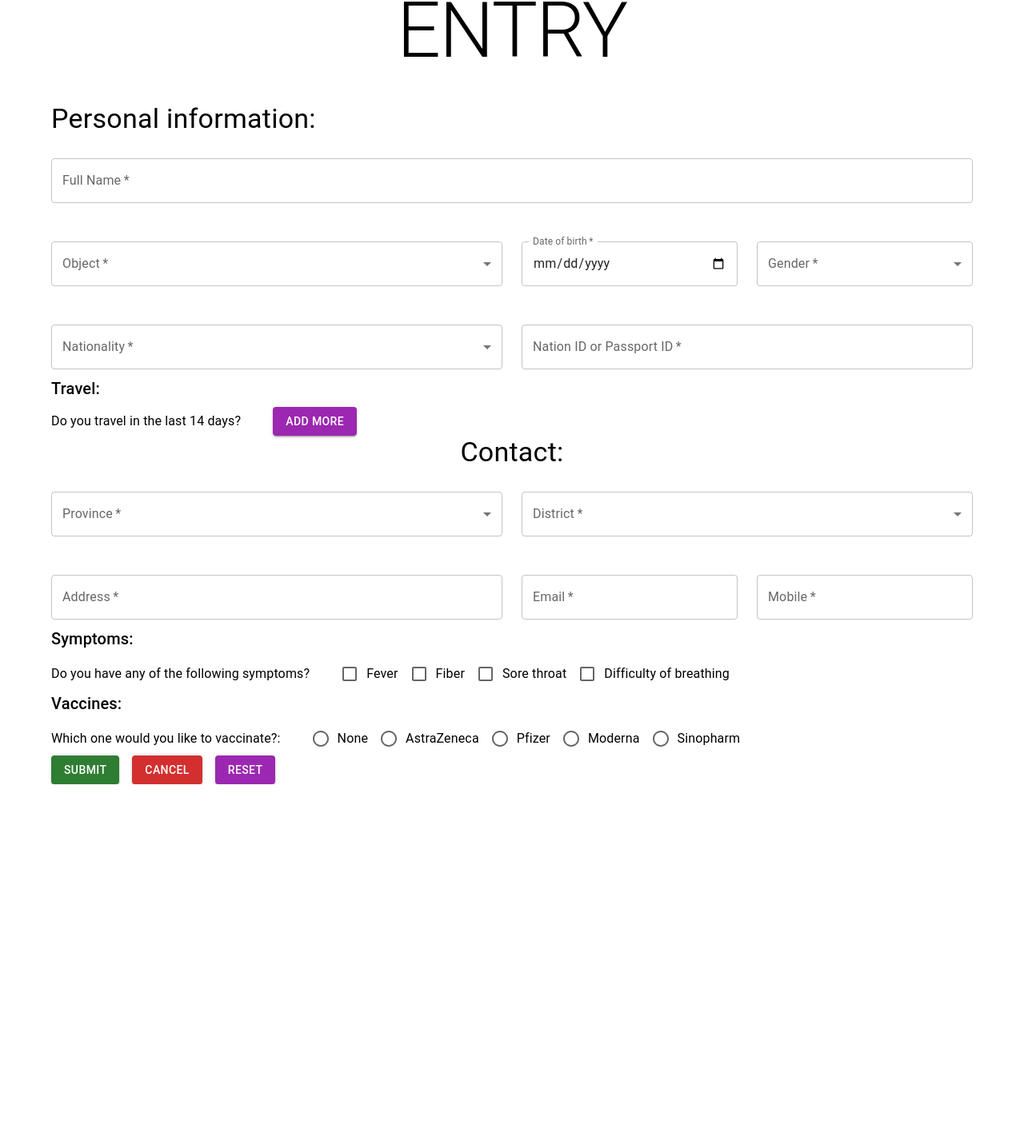
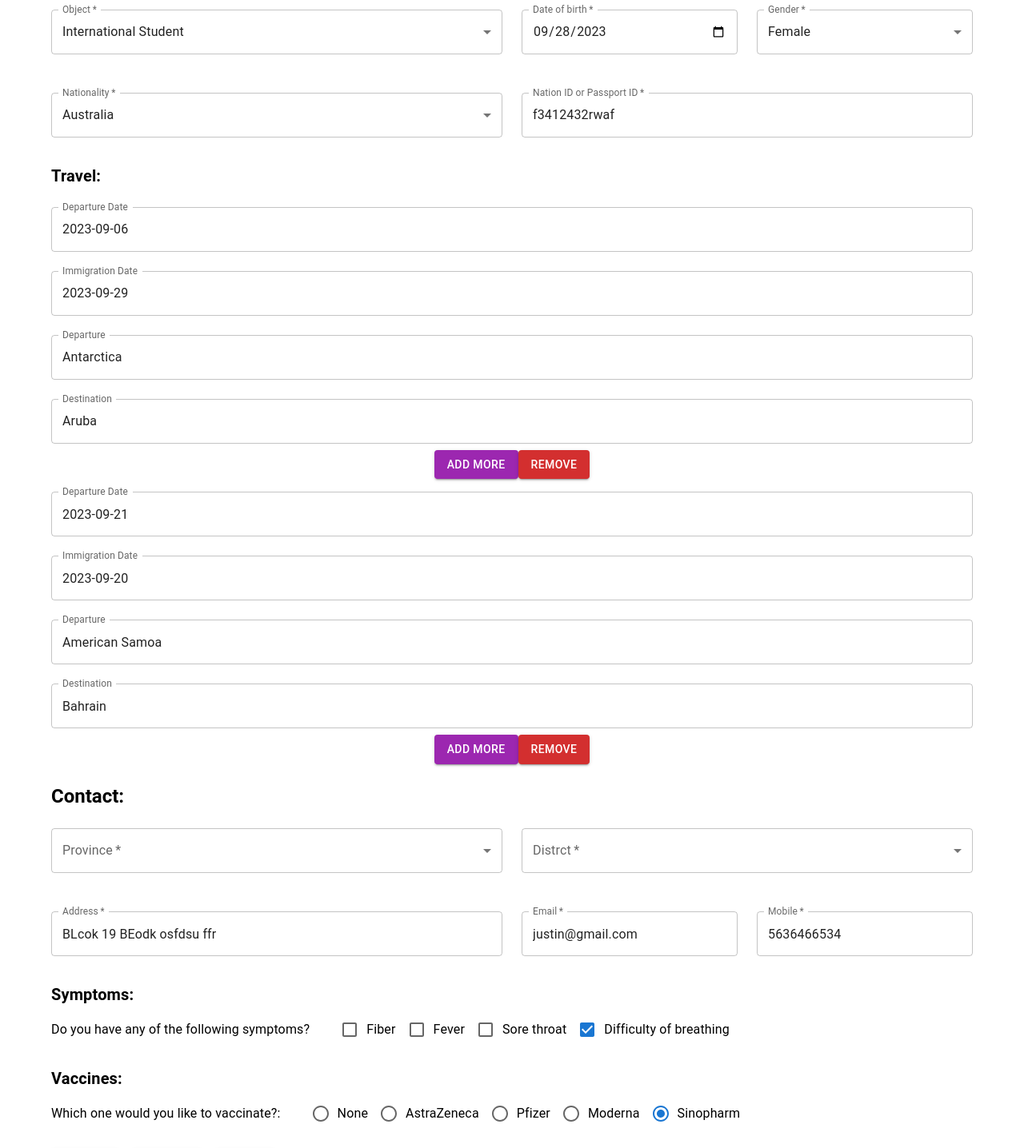
Before and after one commit to Just111n/health-declaration-app, a React (Create React App) app: page /form in a window 1280 px wide. Shown: the part 242-1678 px from the top of the page at 80% size. Before the commit the page ends 1223 px from the top, so only its background shows below. Built offline with nearby package versions, Linux system fonts and the light colour scheme.

Commit message:
Featrue: initial values check, left province and district

```diff
--- a/src/App.css
+++ b/src/App.css
@@ -36,3 +36,8 @@
     transform: rotate(360deg);
   }
 }
+
+.MuiTypography-root.form-section-header {
+  text-align: left;
+  font-weight: 600;
+}
--- a/src/App.js
+++ b/src/App.js
@@ -7,7 +7,7 @@ import {
   Navigate,
 } from "react-router-dom";
 import TableScreen from "./screens/TableScreen/TableScreen";
-import FormScreen from "./screens/FormScreen/FormScreen"; // Assuming you have this file
+import FormScreen from "./screens/FormScreen/FormScreen";
 import { Box } from "@mui/material";
 
 function App() {
@@ -18,8 +18,7 @@ function App() {
           <Route path="/" element={<Navigate to="/table" replace />} />
           <Route path="/table" element={<TableScreen />} />
           <Route path="/form" element={<FormScreen />} />
-          <Route path="/form/:formid" element={<FormScreen />} />{" "}
-          {/* This route handles editing */}
+          <Route path="/form/:formid" element={<FormScreen />} />
         </Routes>
       </Box>
     </Router>
--- /dev/null
+++ b/src/data/mock2.json
@@ -0,0 +1,17 @@
+{
+  "fullName": "Justin Looi Jenn Wei",
+  "object": "International Student",
+  "dateOfBirth": "2023-09-28",
+  "gender": "female",
+  "nationality": "Australia",
+  "nationId": "f3412432rwaf",
+  "travels": [],
+  "province": "Tỉnh Lai Châu",
+  "district": "Huyện Nậm Nhùm",
+  "address": "BLcok 19 BEodk osfdsu ffr",
+  "mobile": "5636466534",
+  "email": "justin@gmail.com",
+  "symptoms": ["Difficulty of breathing"],
+  "vaccines": "",
+  "id": "_3zj7o"
+}
--- a/src/screens/FormScreen/FormScreen.js
+++ b/src/screens/FormScreen/FormScreen.js
@@ -1,14 +1,25 @@
 import { Typography, Container } from "@mui/material";
 import React from "react";
 import DeclarationForm from "./components/DeclarationForm";
+import { useParams } from "react-router-dom";
 
 const FormScreen = () => {
+  const { formid } = useParams();
   return (
-    <Container maxWidth="lg">
-      <Typography variant="h1" gutterBottom>
+    <Container maxWidth="lg" sx={{ paddingTop: 5 }}>
+      <Typography
+        variant="h1"
+        gutterBottom
+        style={{
+          fontSize: "2rem",
+          marginBottom: "16px",
+          fontWeight: 500,
+          color: "#198754",
+        }}
+      >
         MEDICAL DECLARATION FORM FOR FOREIGN ENTRY
       </Typography>
-      <DeclarationForm />
+      <DeclarationForm formid={formid} />
     </Container>
   );
 };
--- a/src/screens/FormScreen/components/ContactSection.js
+++ b/src/screens/FormScreen/components/ContactSection.js
@@ -3,32 +3,29 @@ import { Typography, TextField, MenuItem, Box, Grid } from "@mui/material";
 import { Field } from "formik";
 import provincesAndDistricts from "../../../data/vietnam-province-district.json";
 
-const ContactSection = ({ touched, errors, handleChange }) => {
+const ContactSection = ({ touched, errors }) => {
   const [selectedProvince, setSelectedProvince] = useState("");
-
-  const handleProvinceChange = (event) => {
-    setSelectedProvince(event.target.value);
-  };
 
   return (
     <Box>
-      <Typography variant="h4" gutterBottom>
+      <Typography variant="h5" gutterBottom className="form-section-header">
         Contact:
       </Typography>
       <Grid container spacing={3}>
         <Grid item xs={6}>
-          <Field
+          <Field name="province">
+            {({ field, form }) => (
+              <TextField
+                {...field}
                 required
-            name="province"
                 label="Province"
-            as={TextField}
                 select
                 fullWidth
                 variant="outlined"
                 margin="normal"
                 onChange={(event) => {
-              handleProvinceChange(event);
-              handleChange(event); // Assuming Formik's handleChange is passed as a prop
+                  setSelectedProvince(event.target.value);
+                  form.setFieldValue("province", event.target.value);
                 }}
               >
                 <MenuItem value="">-----Choose</MenuItem>
@@ -37,19 +34,20 @@ const ContactSection = ({ touched, errors, handleChange }) => {
                     {provincesAndDistricts[provinceKey].name}
                   </MenuItem>
                 ))}
+              </TextField>
+            )}
           </Field>
         </Grid>
         <Grid item xs={6}>
           <Field
-            required
             name="district"
-            label="District"
             as={TextField}
             select
             fullWidth
             variant="outlined"
             margin="normal"
-            onChange={handleChange}
+            label="Distrct"
+            required
           >
             <MenuItem value="">-----Choose</MenuItem>
             {selectedProvince &&
--- a/src/screens/FormScreen/components/DeclarationForm.js
+++ b/src/screens/FormScreen/components/DeclarationForm.js
@@ -8,36 +8,79 @@ import VaccinesSection from "./VaccinesSection";
 import SymptomsSection from "./SymptomsSection";
 import FormActions from "./FormActions";
 import ContactSection from "./ContactSection";
+import { Grid } from "@mui/material";
+import { COVID_FORM_KEY } from "../../../config/constant";
+import { useNavigate } from "react-router-dom";
+import { generateShortID } from "../../../utils/utils";
+import fakeForm from "../../../data/mock2.json";
 
-const DeclarationForm = () => {
-  const initialValues = {
-    fullName: "",
-    object: "", // I assume it's a string based on your dropdown, adjust as necessary
-    dob: "", // Date of birth - format it in the same format you plan to use in your date picker
-    gender: "", // Can be "male", "female", or any other options you provide in your dropdown
-    nationality: "", // Should match the country codes in your countries.json
-    idOrPassport: "", // Nation ID or Passport ID
-    travels: [], // Assuming this will be an array to store multiple travel details
+const DeclarationForm = ({ formid }) => {
+  const navigate = useNavigate();
+  const existingData = JSON.parse(localStorage.getItem(COVID_FORM_KEY) || "[]");
+
+  // Define a default form structure
+  const defaultFormData = {
+    fullName: "Justin Looi Jenn Wei",
+    object: "International Student",
+    dateOfBirth: "2023-09-28",
+    gender: "female",
+    nationality: "Australia",
+    nationId: "f3412432rwaf",
+    travels: [
+      {
+        departureDate: "2023-09-06",
+        immigrationDate: "2023-09-29",
+        departure: "Antarctica",
+        destination: "Aruba",
+      },
+      {
+        departureDate: "2023-09-21",
+        immigrationDate: "2023-09-20",
+        departure: "American Samoa",
+        destination: "Bahrain",
+      },
+    ],
     province: "",
     district: "",
-    address: "",
-    email: "",
-    mobile: "",
-    symptoms: [], // Array to store symptoms
-    vaccine: "", // Vaccine type, or whatever string value you decide on
+    address: "BLcok 19 BEodk osfdsu ffr",
+    email: "justin@gmail.com",
+    mobile: "5636466534",
+    symptoms: ["Difficulty of breathing"],
+    vaccines: "Sinopharm",
   };
+  // const initialValues = {
+  //   fullName: "",
+  //   object: "", // I assume it's a string based on your dropdown, adjust as necessary
+  //   dob: "", // Date of birth - format it in the same format you plan to use in your date picker
+  //   gender: "", // Can be "male", "female", or any other options you provide in your dropdown
+  //   nationality: "", // Should match the country codes in your countries.json
+  //   idOrPassport: "", // Nation ID or Passport ID
+  //   travels: [], // Assuming this will be an array to store multiple travel details
+  //   province: "",
+  //   district: "",
+  //   address: "",
+  //   email: "",
+  //   mobile: "",
+  //   symptoms: [], // Array to store symptoms
+  //   vaccines: "", // Vaccine type, or whatever string value you decide on
+  // };
+
+  const initialFormData = formid
+    ? existingData.find((item) => item.id === formid)
+    : defaultFormData;
+
+  // If initialFormData is undefined, we fall back to the default form structure
+
+  // const initialValues = initialFormData || defaultFormData;
+  const initialValues = defaultFormData;
 
   const validationSchema = Yup.object({
-    fullName: Yup.string().required("Required"),
-    age: Yup.string().required("Age is required"),
-    symptoms: Yup.object().shape({
-      fever: Yup.boolean(),
-      soreThroat: Yup.boolean(),
-      difficultyOfBreathing: Yup.boolean(),
-      fiber: Yup.boolean(),
-    }),
-    vaccine: Yup.string().required("Please select a vaccine"),
-    // ... Add validation for other fields ...
+    fullName: Yup.string().required("Name is required"),
+    object: Yup.string().required("Object is required"),
+    dateOfBirth: Yup.string().required("Date of birth is required"), // Assuming you're using a string for the date of birth. If you're using a Date object, change this.
+    gender: Yup.string().required("Gender is required"),
+    nationality: Yup.string().required("Nationality is required"),
+    nationId: Yup.string().required("Nation ID is required"), // Addressing the mismatch
     travels: Yup.array().of(
       Yup.object({
         departureDate: Yup.string().required("Required"),
@@ -52,23 +95,58 @@ const DeclarationForm = () => {
     email: Yup.string()
       .email("Invalid email format")
       .required("Email is required"),
-    mobile: Yup.string()
-      // .matches(/^(\+\d{1,3}[- ]?)?\d{10}$/, "Mobile number is not valid")
-      .required("Mobile is required"),
+    mobile: Yup.string().required("Mobile is required"),
+    symptoms: Yup.array().of(Yup.string()),
+
+    vaccines: Yup.string(),
   });
+  const handleSubmit = (values) => {
+    // Retrieve existing data or initialize as an empty array
+    const existingData = JSON.parse(
+      localStorage.getItem(COVID_FORM_KEY) || "[]"
+    );
+
+    if (formid) {
+      // If formid exists, update the corresponding entry
+      const index = existingData.findIndex((item) => item.id === formid);
+      if (index !== -1) {
+        existingData[index] = values; // Update the item
+      }
+    } else {
+      // If formid doesn't exist, generate a unique one and add the new entry
+      values.id = generateShortID();
+      // (Optional) You could add a loop here to generate a new ID while it's already in use.
+      while (existingData.some((item) => item.id === values.id)) {
+        values.id = generateShortID();
+      }
+      existingData.push(values);
+    }
+
+    // Store the updated data back to localStorage
+    localStorage.setItem(COVID_FORM_KEY, JSON.stringify(existingData));
+
+    // Navigate to /table
+    navigate("/table");
+  };
 
   return (
     <Formik
       initialValues={initialValues}
       validationSchema={validationSchema}
       onSubmit={(values) => {
-        console.log(values);
+        handleSubmit(values);
       }}
     >
       {({ values, errors, touched, handleChange }) => (
         <Form>
+          <Grid container spacing={3}>
+            {/* spacing prop is to give space between each Grid item. You can adjust the value as per your requirements. */}
+
+            <Grid item xs={12}>
               <PersonalInfoSection touched={touched} errors={errors} />
+            </Grid>
 
+            <Grid item xs={12}>
               <FieldArray name="travels">
                 {({ insert, remove, push }) => (
                   <TravelsSection
@@ -79,16 +157,24 @@ const DeclarationForm = () => {
                   />
                 )}
               </FieldArray>
-          <ContactSection
-            touched={touched}
-            errors={errors}
-            handleChange={handleChange}
-          />
+            </Grid>
 
-          <SymptomsSection values={values} handleChange={handleChange} />
-          <VaccinesSection values={values} handleChange={handleChange} />
+            <Grid item xs={12}>
+              <ContactSection touched={touched} errors={errors} />
+            </Grid>
 
+            <Grid item xs={12}>
+              <SymptomsSection touched={touched} errors={errors} />
+            </Grid>
+
+            <Grid item xs={12}>
+              <VaccinesSection touched={touched} errors={errors} />
+            </Grid>
+
+            <Grid item xs={12}>
               <FormActions />
+            </Grid>
+          </Grid>
         </Form>
       )}
     </Formik>
@@ -96,4 +182,3 @@ const DeclarationForm = () => {
 };
 
 export default DeclarationForm;
-// export { MySelect };
--- a/src/screens/FormScreen/components/PersonalInfoSection.js
+++ b/src/screens/FormScreen/components/PersonalInfoSection.js
@@ -6,7 +6,7 @@ import countries from "../../../data/countries.json";
 const PersonalInfoSection = ({ touched, errors }) => {
   return (
     <Box>
-      <Typography variant="h4" gutterBottom sx={{ textAlign: "left" }}>
+      <Typography variant="h5" gutterBottom className="form-section-header">
         Personal information:
       </Typography>
 
@@ -35,6 +35,8 @@ const PersonalInfoSection = ({ touched, errors }) => {
             fullWidth
             variant="outlined"
             margin="normal"
+            helperText={touched.object && errors.object}
+            error={touched.object && Boolean(errors.object)}
             InputProps={{
               style: {
                 textAlign: "left",
@@ -54,7 +56,7 @@ const PersonalInfoSection = ({ touched, errors }) => {
         <Grid item xs={3}>
           <Field
             required
-            name="dob"
+            name="dateOfBirth"
             as={TextField}
             label="Date of birth"
             fullWidth
@@ -62,8 +64,8 @@ const PersonalInfoSection = ({ touched, errors }) => {
             margin="normal"
             type="date"
             InputLabelProps={{ shrink: true }}
-            helperText={touched.dob && errors.dob}
-            error={touched.dob && Boolean(errors.dob)}
+            helperText={touched.dateOfBirth && errors.dateOfBirth}
+            error={touched.dateOfBirth && Boolean(errors.dateOfBirth)}
           />
         </Grid>
 
@@ -82,6 +84,8 @@ const PersonalInfoSection = ({ touched, errors }) => {
                 textAlign: "left",
               },
             }}
+            helperText={touched.gender && errors.gender}
+            error={touched.gender && Boolean(errors.gender)}
           >
             <MenuItem value="">-----Choose</MenuItem>
             <MenuItem value="male">Male</MenuItem>
@@ -104,10 +108,12 @@ const PersonalInfoSection = ({ touched, errors }) => {
                 textAlign: "left",
               },
             }}
+            helperText={touched.nationality && errors.nationality}
+            error={touched.nationality && Boolean(errors.nationality)}
           >
             <MenuItem value="">-----Choose</MenuItem>
             {countries.map((country) => (
-              <MenuItem key={country.code} value={country.code}>
+              <MenuItem key={country.code} value={country.name}>
                 {country.name}
               </MenuItem>
             ))}
@@ -117,14 +123,14 @@ const PersonalInfoSection = ({ touched, errors }) => {
         <Grid item xs={6}>
           <Field
             required
-            name="idOrPassport"
+            name="nationId"
             as={TextField}
             label="Nation ID or Passport ID"
             fullWidth
             variant="outlined"
             margin="normal"
-            helperText={touched.idOrPassport && errors.idOrPassport}
-            error={touched.idOrPassport && Boolean(errors.idOrPassport)}
+            helperText={touched.nationId && errors.nationId}
+            error={touched.nationId && Boolean(errors.nationId)}
           />
         </Grid>
       </Grid>
--- a/src/screens/FormScreen/components/SymptomsSection.js
+++ b/src/screens/FormScreen/components/SymptomsSection.js
@@ -6,10 +6,11 @@ import {
   FormControlLabel,
   Checkbox,
 } from "@mui/material";
+import { Field } from "formik";
 
-const SymptomsSection = ({ values, handleChange }) => (
+const SymptomsSection = () => (
   <>
-    <Typography variant="h6" gutterBottom sx={{ textAlign: "left" }}>
+    <Typography variant="h6" gutterBottom className="form-section-header">
       Symptoms:
     </Typography>
     <Box
@@ -18,7 +19,6 @@ const SymptomsSection = ({ values, handleChange }) => (
       alignItems="center"
       flexWrap="nowrap"
     >
-      {" "}
       <Typography variant="subtitle1" sx={{ paddingRight: 5 }}>
         Do you have any of the following symptoms?
       </Typography>
@@ -29,52 +29,37 @@ const SymptomsSection = ({ values, handleChange }) => (
           alignItems="center"
           flexWrap="nowrap"
         >
+          {["Fiber", "Fever", "Sore throat", "Difficulty of breathing"].map(
+            (symptom) => (
+              <Field key={symptom} name="symptoms">
+                {({ field, form }) => (
                   <FormControlLabel
                     control={
                       <Checkbox
-                name="symptoms"
-                value="fever"
-                checked={values.symptoms.includes("fever")}
-                onChange={handleChange}
+                        name={field.name}
+                        value={symptom}
+                        checked={field.value.includes(symptom)}
+                        onChange={() => {
+                          if (field.value.includes(symptom)) {
+                            const nextValue = field.value.filter(
+                              (v) => v !== symptom
+                            );
+                            form.setFieldValue(field.name, nextValue);
+                          } else {
+                            const nextValue = [...field.value, symptom];
+                            form.setFieldValue(field.name, nextValue);
+                          }
+                        }}
                       />
                     }
-            label="Fever"
+                    label={symptom}
                   />
-          <FormControlLabel
-            control={
-              <Checkbox
-                name="symptoms"
-                value="fiber"
-                checked={values.symptoms.includes("fiber")}
-                onChange={handleChange}
-              />
-            }
-            label="Fiber"
-          />
-          <FormControlLabel
-            control={
-              <Checkbox
-                name="symptoms"
-                value="soreThroat"
-                checked={values.symptoms.includes("soreThroat")}
-                onChange={handleChange}
-              />
-            }
-            label="Sore throat"
-          />
-          <FormControlLabel
-            control={
-              <Checkbox
-                name="symptoms"
-                value="difficultyOfBreathing"
-                checked={values.symptoms.includes("difficultyOfBreathing")}
-                onChange={handleChange}
-              />
-            }
-            label="Difficulty of breathing"
-          />
+                )}
+              </Field>
+            )
+          )}
         </Box>
-      </FormControl>{" "}
+      </FormControl>
     </Box>
   </>
 );
--- a/src/screens/FormScreen/components/TravelsSection.js
+++ b/src/screens/FormScreen/components/TravelsSection.js
@@ -1,9 +1,9 @@
 import { Typography, Box, TextField, Button } from "@mui/material";
-import { Formik, Form, Field, FieldArray, useField } from "formik";
+import { Field } from "formik";
 
 const TravelsSection = ({ values, remove, push, insert }) => (
   <Box>
-    <Typography variant="h6" gutterBottom sx={{ textAlign: "left" }}>
+    <Typography variant="h6" gutterBottom className="form-section-header">
       Travel:
     </Typography>
     {values.travels.length > 0 ? (
@@ -70,7 +70,7 @@ const TravelsSection = ({ values, remove, push, insert }) => (
       ))
     ) : (
       <Box display="flex" flexDirection="row" alignItems="center">
-        <Typography variant="subtitle1" sx={{ paddingRight: 5 }}>
+        <Typography variant="subtitle1" sx={{ paddingRight: 5 }} className="form-section-header">
           Do you travel in the last 14 days?
         </Typography>
         <Button
--- a/src/screens/FormScreen/components/VaccinesSection.js
+++ b/src/screens/FormScreen/components/VaccinesSection.js
@@ -4,45 +4,89 @@ import {
   FormControl,
   FormControlLabel,
   Radio,
-  RadioGroup,
   Box,
+  FormHelperText,
 } from "@mui/material";
+import { Field } from "formik";
 
-const VaccinesSection = ({ values, handleChange }) => (
-  <Box>
-    <Typography variant="h6" gutterBottom sx={{ textAlign: "left" }}>
+const VaccinesSection = ({ touched, errors }) => (
+  <Box width="lg">
+    <Typography variant="h6" gutterBottom className="form-section-header">
       Vaccines:
     </Typography>
     <Box display="flex" flexDirection="row" alignItems="center">
-      <Typography variant="subtitle1" sx={{paddingRight:5}}>
+      <Typography variant="subtitle1" sx={{ paddingRight: 5 }}>
         Which one would you like to vaccinate?:
       </Typography>
-      <FormControl component="fieldset">
-        <RadioGroup
-          aria-label="vaccine"
-          name="vaccine"
-          value={values.vaccine}
-          onChange={handleChange}
-          row
+      <FormControl
+        component="fieldset"
+        error={touched.vaccine && Boolean(errors.vaccine)}
       >
-          <FormControlLabel value="None" control={<Radio />} label="None" />
+        <Field name="vaccines">
+          {({ field }) => (
+            <Box width="lg">
+              <FormControlLabel
+                value=""
+                control={
+                  <Radio
+                    checked={field.value === ""}
+                    onChange={field.onChange}
+                    name={field.name}
+                  />
+                }
+                label="None"
+              />
               <FormControlLabel
                 value="AstraZeneca"
-            control={<Radio />}
+                control={
+                  <Radio
+                    checked={field.value === "AstraZeneca"}
+                    onChange={field.onChange}
+                    name={field.name}
+                  />
+                }
                 label="AstraZeneca"
               />
-          <FormControlLabel value="Pfizer" control={<Radio />} label="Pfizer" />
+              <FormControlLabel
+                value="Pfizer"
+                control={
+                  <Radio
+                    checked={field.value === "Pfizer"}
+                    onChange={field.onChange}
+                    name={field.name}
+                  />
+                }
+                label="Pfizer"
+              />
               <FormControlLabel
                 value="Moderna"
-            control={<Radio />}
+                control={
+                  <Radio
+                    checked={field.value === "Moderna"}
+                    onChange={field.onChange}
+                    name={field.name}
+                  />
+                }
                 label="Moderna"
               />
               <FormControlLabel
                 value="Sinopharm"
-            control={<Radio />}
+                control={
+                  <Radio
+                    checked={field.value === "Sinopharm"}
+                    onChange={field.onChange}
+                    name={field.name}
+                  />
+                }
                 label="Sinopharm"
               />
-        </RadioGroup>
+            </Box>
+          )}
+        </Field>
+        {/* Displaying Formik error messages */}
+        {touched.vaccine && errors.vaccine ? (
+          <FormHelperText>{errors.vaccine}</FormHelperText>
+        ) : null}
       </FormControl>
     </Box>
   </Box>
--- a/src/screens/TableScreen/TableScreen.js
+++ b/src/screens/TableScreen/TableScreen.js
@@ -18,7 +18,6 @@ export default function TableScreen() {
             fontSize: "2.5rem",
             marginBottom: "16px",
             fontWeight: 500,
-            // ... other styles
           }}
         >
           Vietnam Health Declaration for foreign entry
--- /dev/null
+++ b/src/utils/utils.js
@@ -0,0 +1,9 @@
+export function generateShortID(length = 6) {
+  const characters =
+    "ABCDEFGHIJKLMNOPQRSTUVWXYZabcdefghijklmnopqrstuvwxyz0123456789";
+  let result = "_"; // Starting with an underscore
+  for (let i = 0; i < length - 1; i++) {
+    result += characters.charAt(Math.floor(Math.random() * characters.length));
+  }
+  return result;
+}
```
Lines whose indentation alone changed are shown as unchanged.
